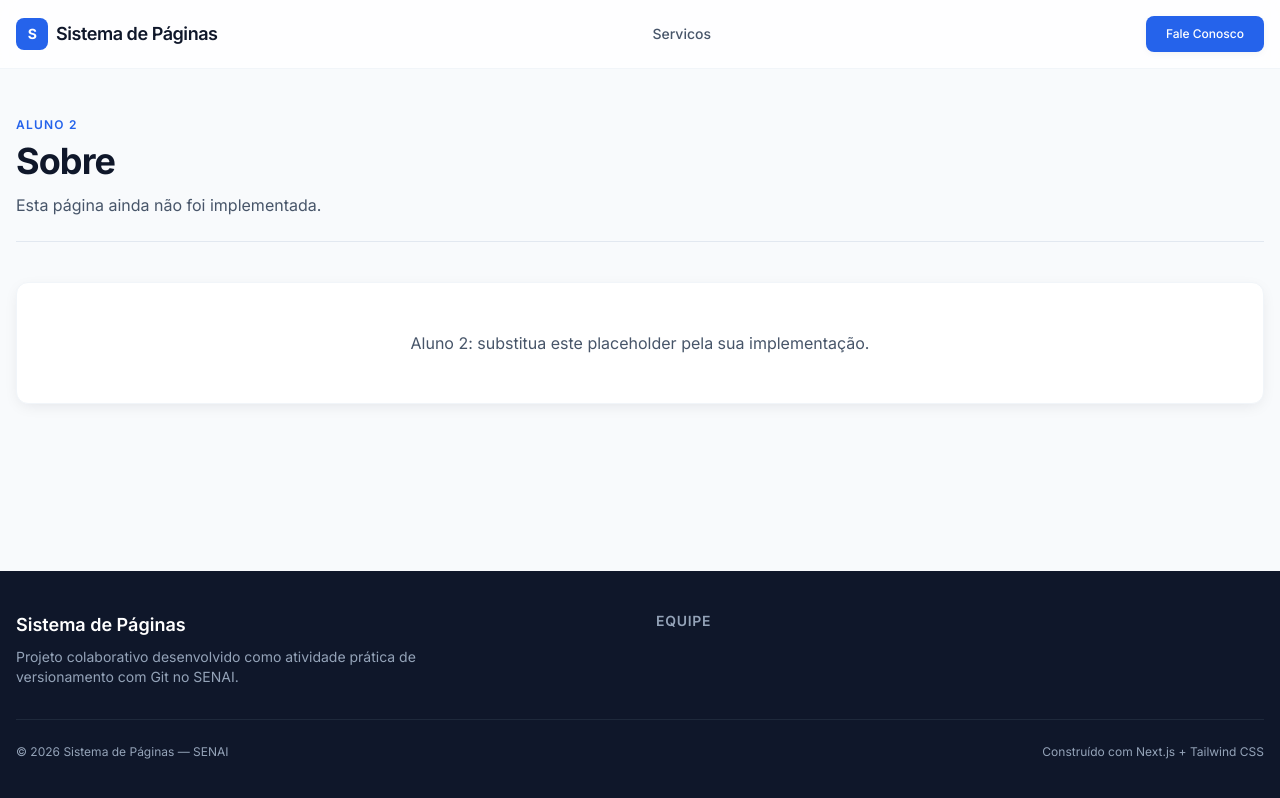
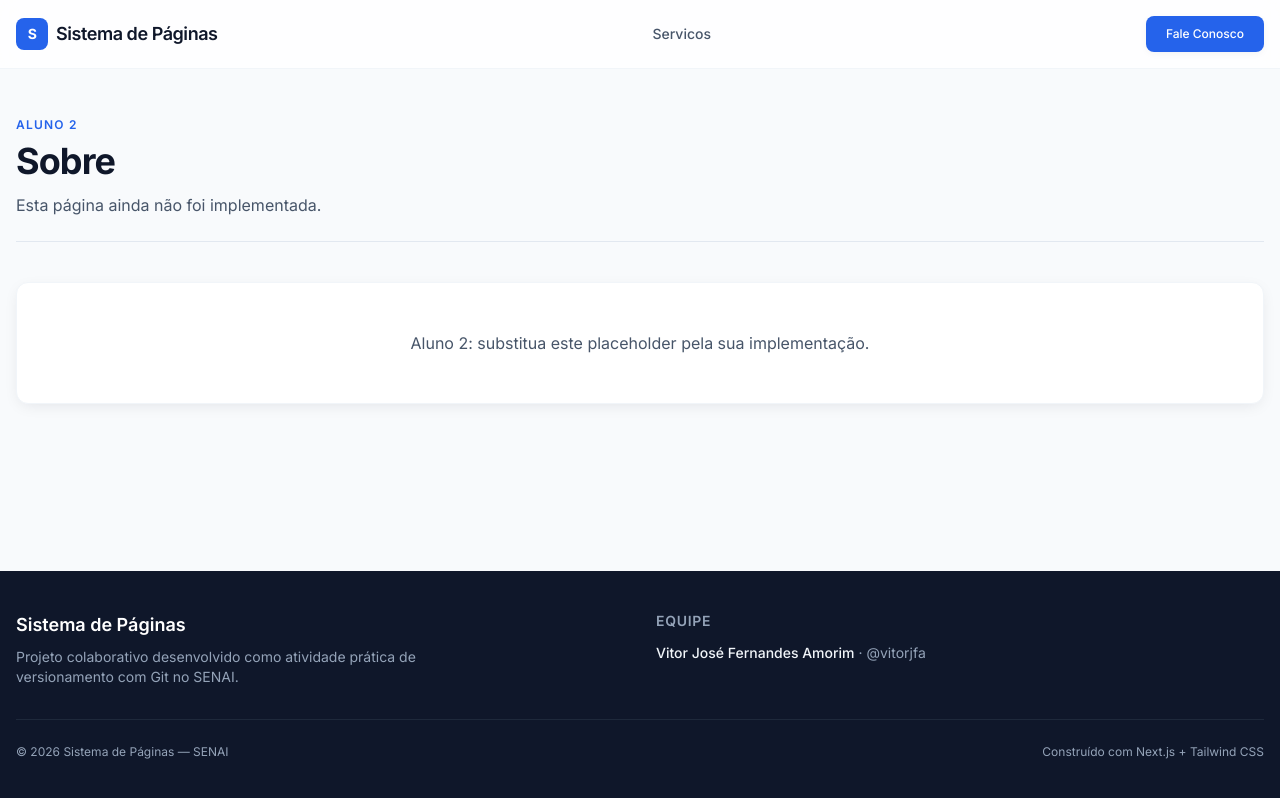
Before and after one commit to lagrimanteDev/sistema-paginas-grupo-01, a Next.js app: page /sobre in a window 1280 px wide. Built offline with nearby package versions, Linux system fonts and the light colour scheme.

Commit message:
chore: adiciona meu nome no Footer

```diff
--- a/components/layout/Footer.tsx
+++ b/components/layout/Footer.tsx
@@ -9,7 +9,7 @@
  */
 const equipe: { nome: string; github: string }[] = [
   // ====== INÍCIO DA ÁREA DE EDIÇÃO COLABORATIVA ======
-
+  { nome: "Vitor José Fernandes Amorim", github: "vitorjfa" },
   // ====== FIM DA ÁREA DE EDIÇÃO COLABORATIVA ======
 ];
 
@@ -38,10 +38,7 @@ export default function Footer() {
               {equipe.map((membro) => (
                 <li key={membro.github} className="text-sm text-ink-100">
                   <span className="font-medium">{membro.nome}</span>
-                  <span className="text-ink-400">
-                    {" "}
-                    · @{membro.github}
-                  </span>
+                  <span className="text-ink-400"> · @{membro.github}</span>
                 </li>
               ))}
             </ul>
```
